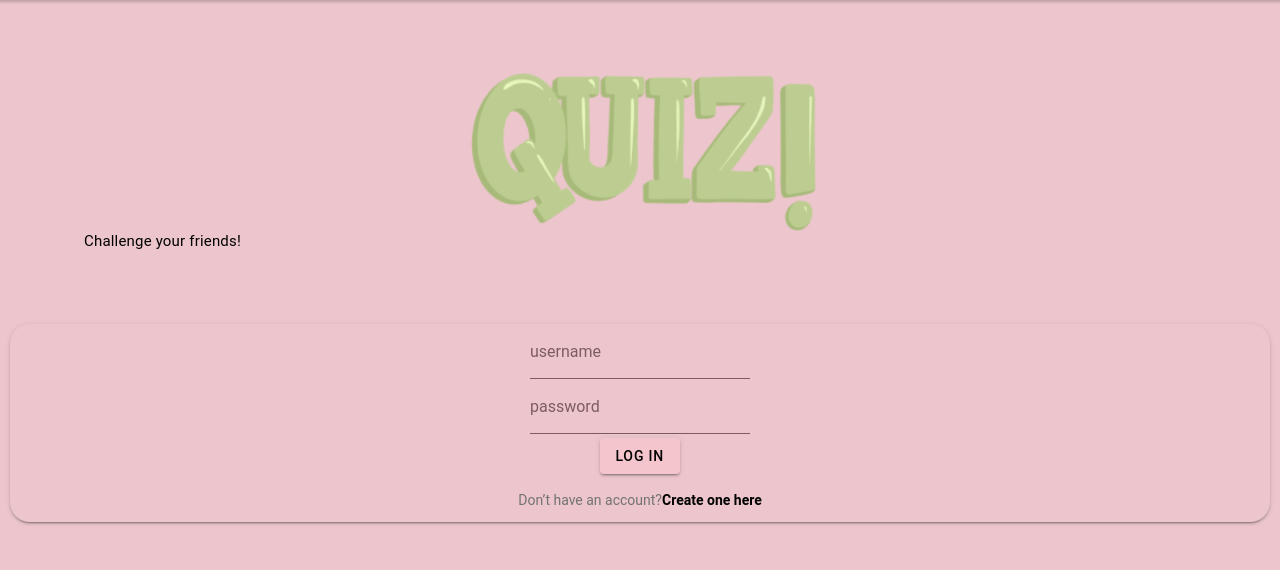
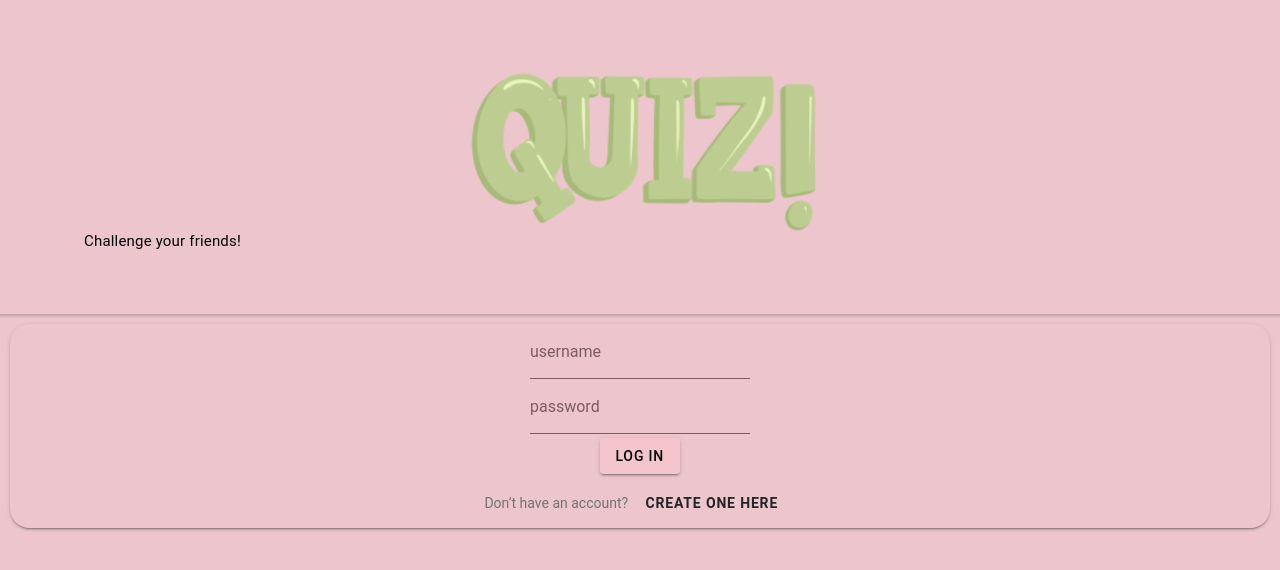
Before and after one commit to carolinahagman/quiz-app, a React (Create React App) app: page /login in a window 1280 px wide. Shown: the top 570 px of the page. Built offline with nearby package versions, Linux system fonts and the light colour scheme.

Commit message:
Fix small thing login

```diff
--- a/src/pages/Login.css
+++ b/src/pages/Login.css
@@ -7,6 +7,17 @@
   border-radius: 20px;
 }
 
+.flex {
+  display: flex;
+}
+
+.create-account-button {
+  height: 100%;
+}
+.create-account-container {
+  height: 50px;
+  align-items: center;
+}
 .input-border {
   border-bottom: 1px solid var(--ion-color-secondary);
 }
--- a/src/pages/Login.tsx
+++ b/src/pages/Login.tsx
@@ -57,9 +57,10 @@ const Login: React.FC = () => {
 
   return (
     <IonPage>
-      <IonHeader></IonHeader>
+      <IonHeader>
+        <LogoContainer />
+      </IonHeader>
       <IonContent fullscreen>
-        <LogoContainer />
         <IonCard className="form">
           <IonItem lines="none">
             <IonLabel position="floating" color="secondary">
@@ -81,12 +82,21 @@ const Login: React.FC = () => {
             ></IonInput>
           </IonItem>
           <IonButton onClick={loginUser}>Log in</IonButton>
-          <p>
-            Don’t have an account?
-            <Link id="loginlink" to="/register">
+          <div className="flex create-account-container">
+            <p>
+              Don’t have an account?
+              {/* <Link id="loginlink" to="/register">
               Create one here
-            </Link>
-          </p>
+            </Link> */}
+            </p>{" "}
+            <IonButton
+              className="create-account-button"
+              fill="clear"
+              color="dark"
+            >
+              <strong>Create one here</strong>
+            </IonButton>
+          </div>
         </IonCard>
       </IonContent>
     </IonPage>
```
